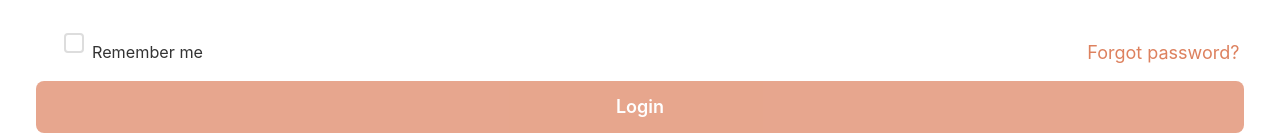
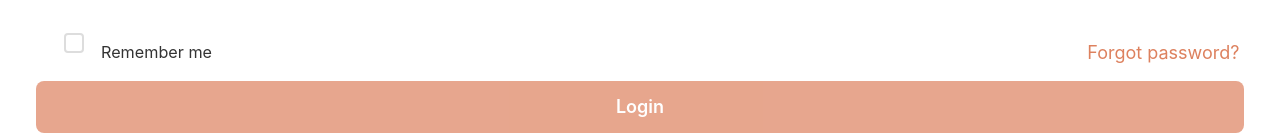
Before and after one commit to bpmiranda3099/INET-READY, a SvelteKit app: page /app in a window 1280 px wide. Shown: the part 432-567 px from the top of the page. Built offline with nearby package versions, Linux system fonts and the light colour scheme; no server answers.

Commit message:
fix: Update checkbox container styling for improved layout and spacing

```diff
--- a/src/routes/app/+page.svelte
+++ b/src/routes/app/+page.svelte
@@ -1008,7 +1008,11 @@
         justify-content: space-between;
         align-items: center;
     }
-
+.checkbox-container {
+    display: flex;
+    align-items: center;
+    gap: 0.5rem; /* Optional: adds space between checkbox and text */
+}
     .checkbox-container input:checked ~ .checkmark {
     background-color: #dd815e;
     border-color: #dd815e;
```
